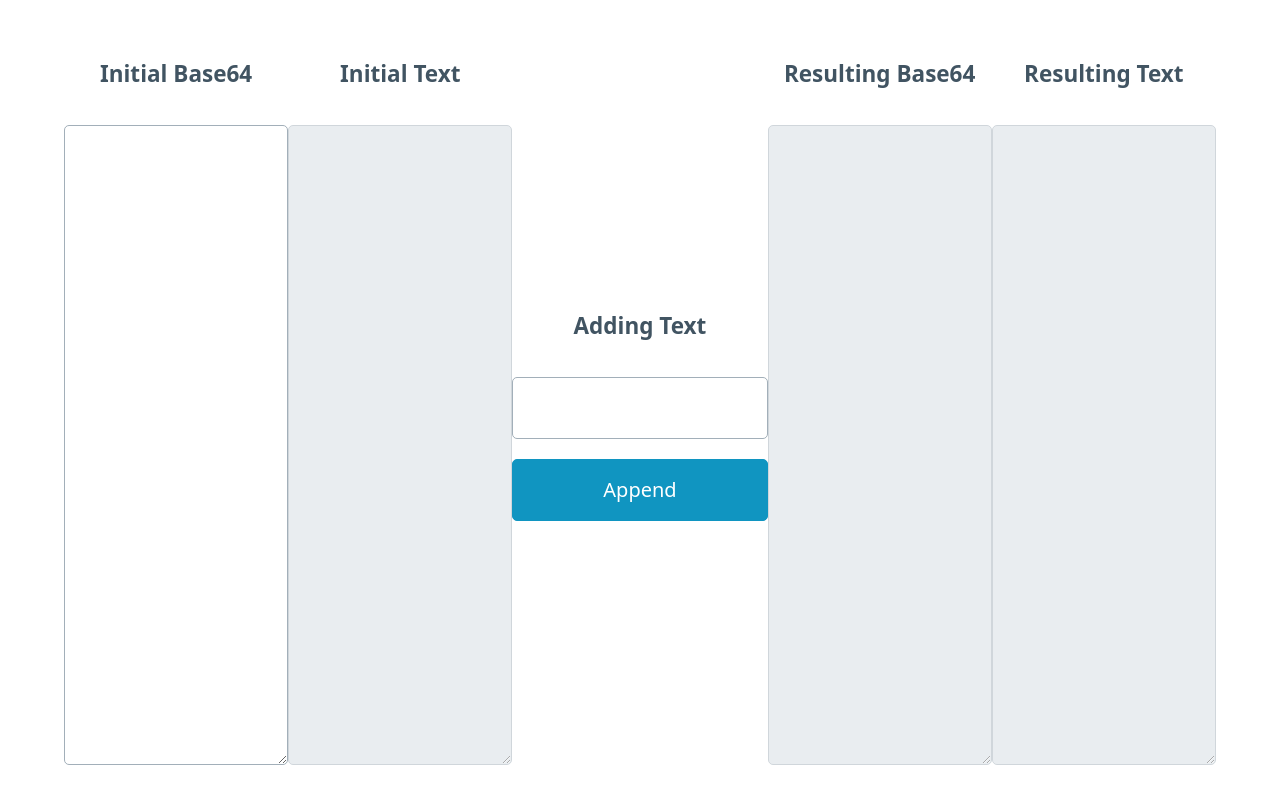
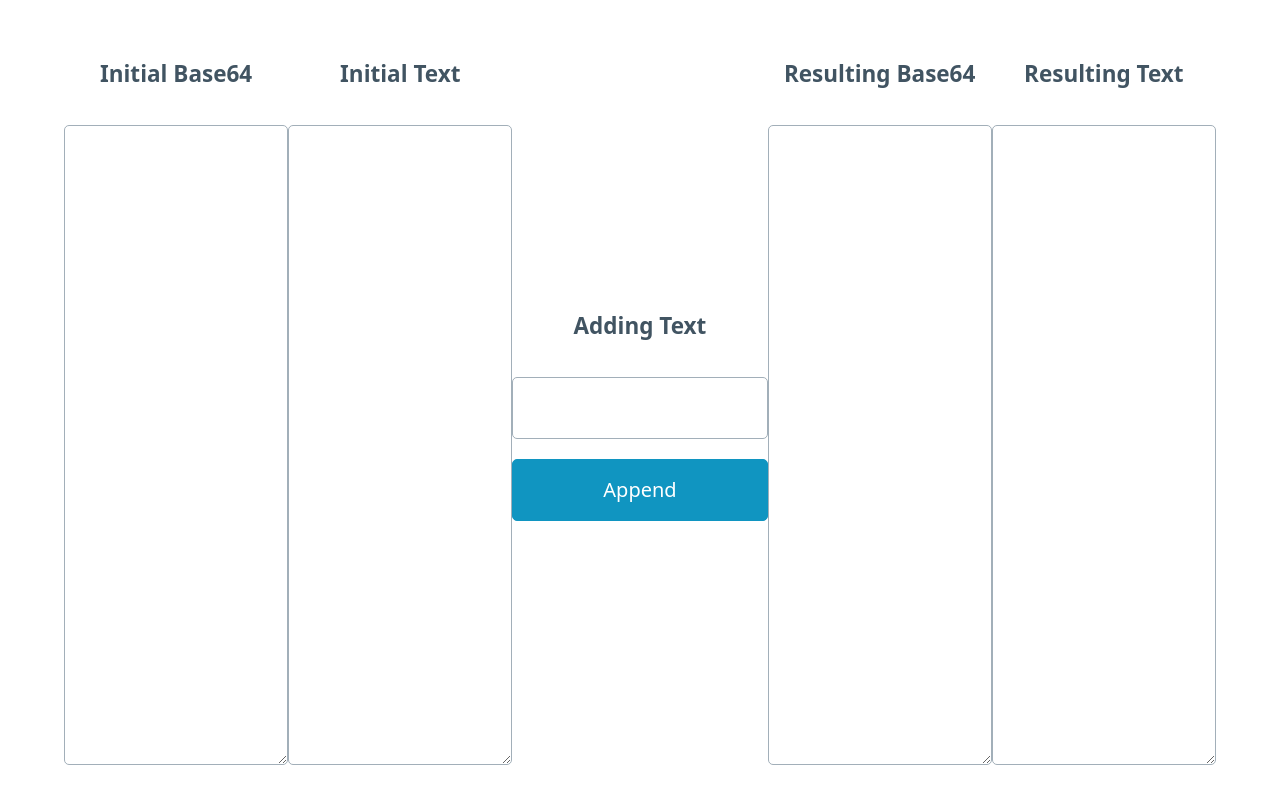
Before and after one commit to haseemtasheel/base64appender, a plain HTML site: page index.html in a window 1280 px wide. Shown: the part 63-856 px from the top of the page. Drawn offline with nearby package versions, Linux system fonts and the light colour scheme.

Commit message:
Readonly

```diff
--- a/index.html
+++ b/index.html
@@ -62,7 +62,7 @@
         </div>
         <div>
             <h5>Initial Text</h5>
-            <textarea id="initialtextareanormal" class="inputarea" disabled></textarea>
+            <textarea id="initialtextareanormal" class="inputarea" readonly></textarea>
         </div>
         <div id="middlearea">
             <h5>Adding Text</h5>
@@ -71,11 +71,11 @@
         </div>
         <div>
             <h5>Resulting Base64</h5>
-            <textarea id="resultingtextarea" class="inputarea" disabled></textarea>
+            <textarea id="resultingtextarea" class="inputarea" readonly></textarea>
         </div>
         <div>
             <h5>Resulting Text</h5>
-            <textarea id="resultingtextareanormal" class="inputarea" disabled></textarea>
+            <textarea id="resultingtextareanormal" class="inputarea" readonly></textarea>
         </div>
 
       </div>
```
